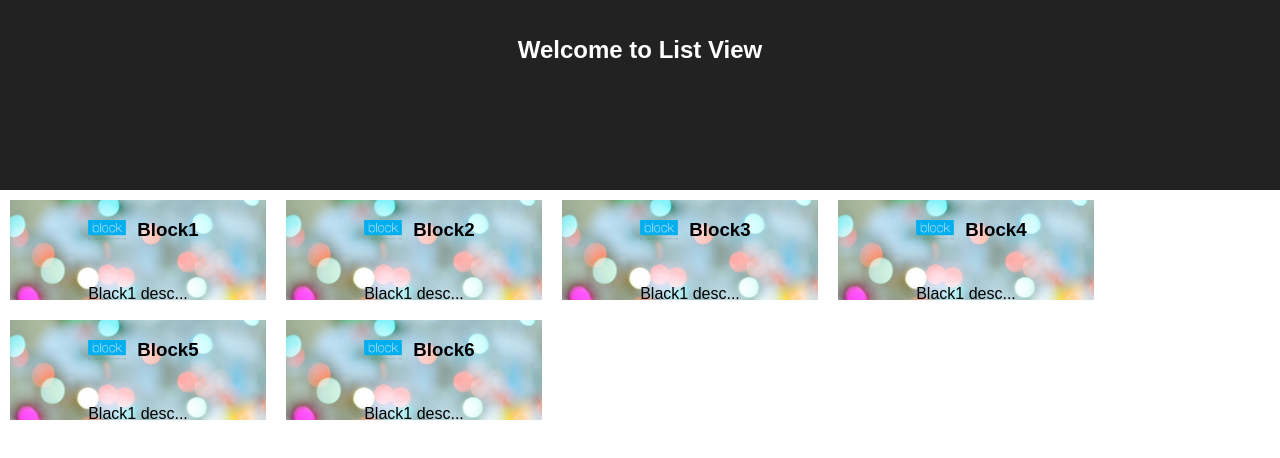
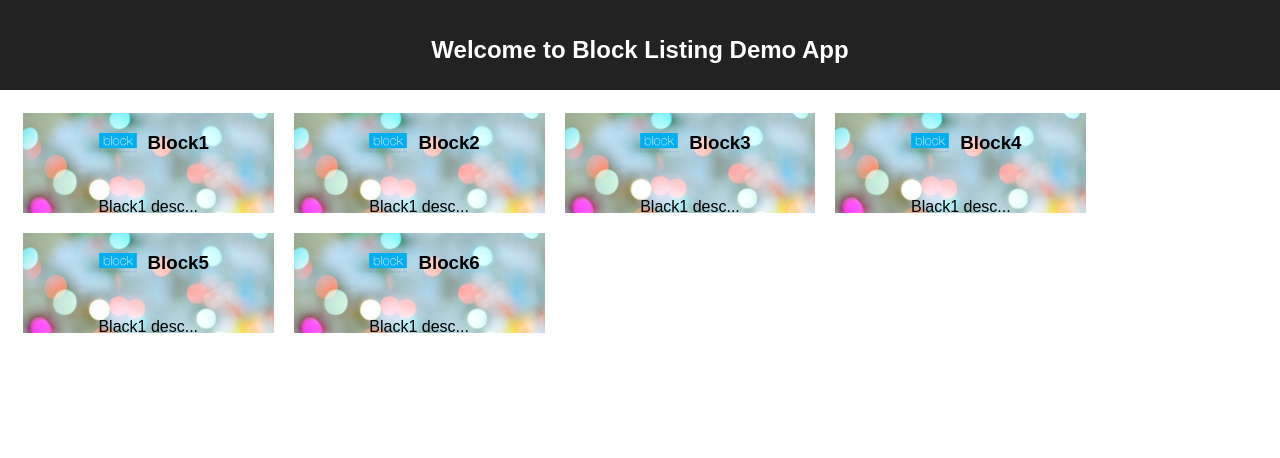
Before and after one commit to vineetasharma/react-basic-responsive-list-app, a React (Create React App) app: page / in a window 1280 px wide. Shown: the top 458 px of the page. Built offline with nearby package versions, Linux system fonts and the light colour scheme.

Commit message:
No Blocks section added

```diff
--- a/src/App.css
+++ b/src/App.css
@@ -9,7 +9,7 @@
 
 .App-header {
   background-color: #222;
-  height: 150px;
+  height: 50px;
   padding: 20px;
   color: white;
 }
--- a/src/App.js
+++ b/src/App.js
@@ -66,15 +66,21 @@ class App extends Component {
       <div className="App">
         <header className="App-header">
           {/*<img src={logo} className="App-logo" alt="logo" />*/}
-          <h1 className="App-title">Welcome to List View</h1>
+          <h1 className="App-title">Welcome to Block Listing Demo App</h1>
         </header>
-       <div style={{display: "flex", flexWrap: "wrap"}}>
-           {
-               this.state.blocks.map((block,index)=>{
-                   return (<Block key={index} index={index} onBlockDelete={this.onBlockDelete} width={width} item={block}/>)
-               })
-           }
-       </div>
+          {
+            this.state.blocks.length ? (<div style={{display: "flex", flexWrap: "wrap", margin: "1%"}}>
+                {
+                    this.state.blocks.map((block,index)=>{
+                        return (<Block key={index} index={index} onBlockDelete={this.onBlockDelete} width={width} item={block}/>)
+                    })
+                }
+            </div>) : (<div
+                style={{ margin: "10%" }}
+            >
+                <h3>Oops!! No Blocks! Try to reload the page</h3>
+            </div>)
+          }
       </div>
     );
   }
--- a/src/block/block.js
+++ b/src/block/block.js
@@ -68,8 +68,8 @@ class Block extends Component {
                         }}
                     >
                         <span style={{padding: 5, cursor: "not-allowed", margin: 5, borderRadius: 4, backgroundColor: "#b1b1b1", color:"#fff"}}>Open</span>
-                        <span style={{padding: 5,    cursor: "not-allowed", margin: 5, borderRadius: 4, backgroundColor: "#b1b1b1", color:"#fff"}}>Print</span>
-                        <span style={{padding: 5,    cursor: "pointer", margin: 5, borderRadius: 4, backgroundColor: "#b1b1b1", color:"#f00"}} onClick={this.delete}>X</span>
+                        <span style={{padding: 5, cursor: "not-allowed", margin: 5, borderRadius: 4, backgroundColor: "#b1b1b1", color:"#fff"}}>Print</span>
+                        <span style={{padding: 5, cursor: "pointer", margin: 5, borderRadius: 4, backgroundColor: "#b1b1b1", color:"#f00"}} onClick={this.delete}>X</span>
                     </div>): <div/>
                 }
             </div>
```
